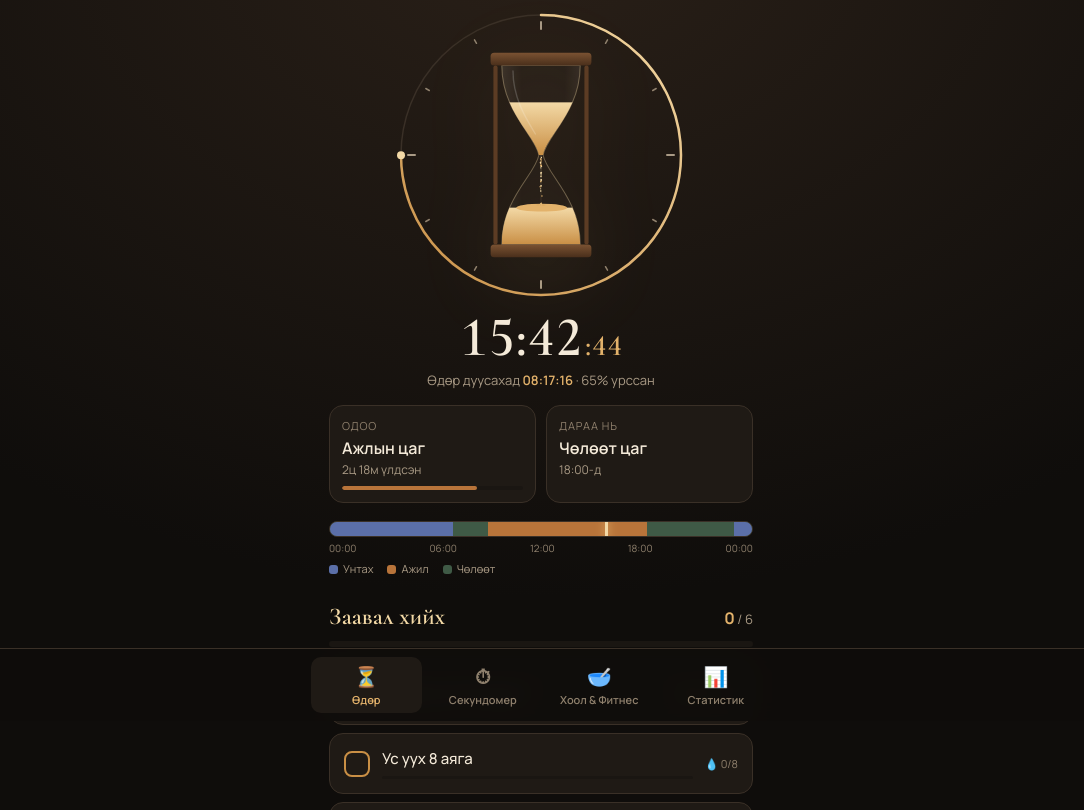
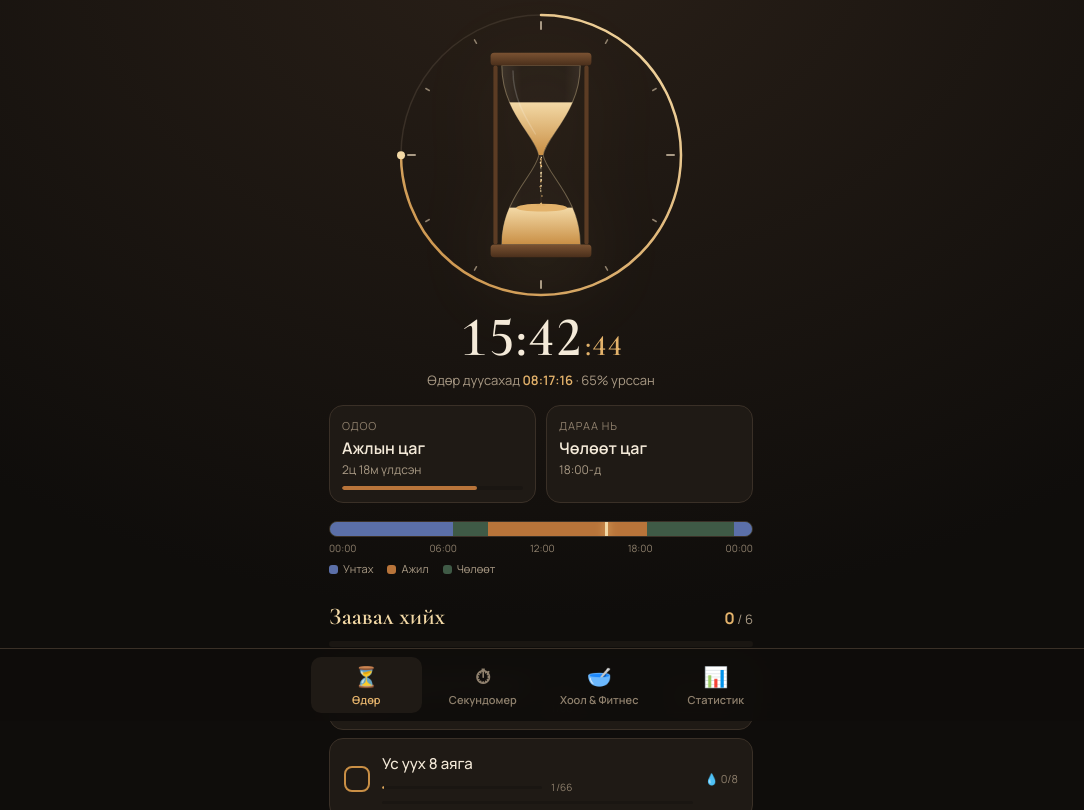
Before and after one commit to abudhuu-arch/elsen-tsag, a plain HTML site: page index.html in a window 1280 px wide. Shown: the part 79-889 px from the top of the page, without its empty margins (99-1183 px from the left). Drawn offline with Linux system fonts and the light colour scheme.

Commit message:
66 хоногийн зам: дадал бүрт эхэлснээс хойших өдрийн явцын шугам
Co-Authored-By: Claude Opus 5.5 <noreply@anthropic.com>

```diff
--- a/index.html
+++ b/index.html
@@ -109,6 +109,12 @@ h2{font-family:"Cormorant Garamond",serif;font-size:24px;font-weight:600;color:v
 .task .tx{flex:1;min-width:0}
 .task .st{font-size:12px;color:var(--mute);margin-top:3px}
 .task.off{opacity:.55}
+.pw{display:flex;align-items:center;gap:8px;margin-top:6px}
+.pw .path{flex:1;max-width:160px;height:3px;background:var(--bg2);border-radius:2px;overflow:hidden}
+.pw .path i{display:block;height:100%;background:linear-gradient(90deg,var(--sand2),var(--sand));border-radius:2px}
+.pw span{font-size:10px;color:var(--dim);font-variant-numeric:tabular-nums}
+.pw.fin .path i{background:var(--ok)}
+.pw.fin span{color:var(--ok)}
 .task.off .box{border-style:dashed}
 .fq{display:flex;align-items:center;gap:6px;flex-wrap:wrap;width:100%}
 .fq select{background:var(--bg2);border:1px solid var(--line);color:var(--ink);border-radius:10px;padding:7px 8px;font:inherit;font-size:14px;color-scheme:dark}
@@ -1002,9 +1008,13 @@ function renderTasks(){
     el.className="task"+(done[t.id]?" done":"")+(isDue(t,k)?"":" off"); el.dataset.id=t.id;
     el.tabIndex=0; el.setAttribute("role","checkbox"); el.setAttribute("aria-checked",done[t.id]?"true":"false");
     el.onkeydown=e=>{if(e.target===el&&(e.key===" "||e.key==="Enter")){e.preventDefault();el.click()}};
-    el.innerHTML=`<div class="box"></div><div class="tx"><div class="t"></div><div class="st"></div><div class="tp" hidden><i></i></div></div><div class="tm"></div>`;
+    el.innerHTML=`<div class="box"></div><div class="tx"><div class="t"></div><div class="st"></div><div class="pw"><div class="path"><i></i></div><span></span></div><div class="tp" hidden><i></i></div></div><div class="tm"></div>`;
     el.querySelector(".t").textContent=t.name;
     const st=habitLine(t,k); el.querySelector(".st").textContent=st; el.querySelector(".st").hidden=!st;
+    { const d=pathDay(t,k), pw=el.querySelector(".pw"), fin=d>=PATH;
+      pw.classList.toggle("fin",fin); pw.querySelector("i").style.width=Math.min(100,d/PATH*100)+"%";
+      pw.querySelector("span").textContent=fin?"66 ✓":`${d}/${PATH}`;
+      pw.title=fin?"66 хоногийн зам дууссан":`66 хоногийн замын ${d} ${ordSuf(d)} өдөр`; pw.setAttribute("aria-label",pw.title); pw.setAttribute("role","img") }
     const wl=t.link==="water"&&cfg.waterGoal>0;
     if(wl){ el.classList.add("wlink"); el.querySelector(".tp").hidden=false;
       const n=water[k]||0; el.querySelector(".tp i").style.width=Math.min(100,n/cfg.waterGoal*100)+"%";
@@ -1219,6 +1229,9 @@ function streakOf(t,today){
 function ordSuf(n){const u=n%10, d=Math.floor(n/10)%10; const w=u||d; return (w===1&&u)||w===4||w===9?"дэх":"дахь"}
 const WD_MON=["Да","Мя","Лх","Пү","Ба","Бя","Ня"];          // Monday first
 const freqText=f=>!f||f.t==="daily"?"Өдөр бүр":f.t==="week"?`7 хоногт ${f.n} удаа`:[1,2,3,4,5,6,0].filter(x=>f.d.includes(x)).map(x=>WD_MON[(x+6)%7]).join("·");
+// 66-day path: research puts the median time for a habit to become automatic at about 66 days.
+const PATH=66;
+const pathDay=(t,k)=>daysBetween(startOf(t),k)+1;
 // The line under a habit's name: streak, and how often it is due.
 function habitLine(t,k){
   const s=streakOf(t,k), wk=(t.freq||{}).t==="week", p=[];
```
Also changed, not shown: tests/app.test.mjs (+19 -1 lines).
